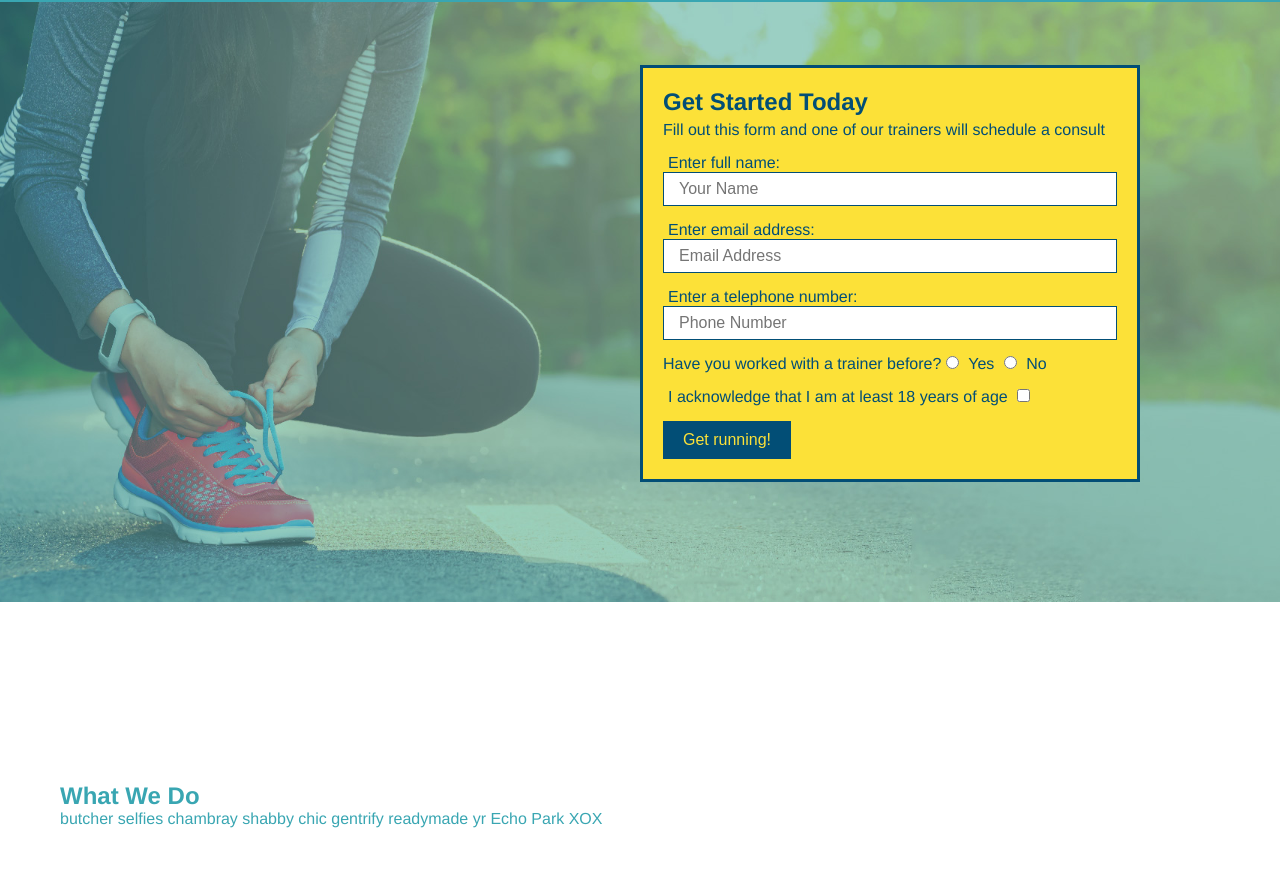
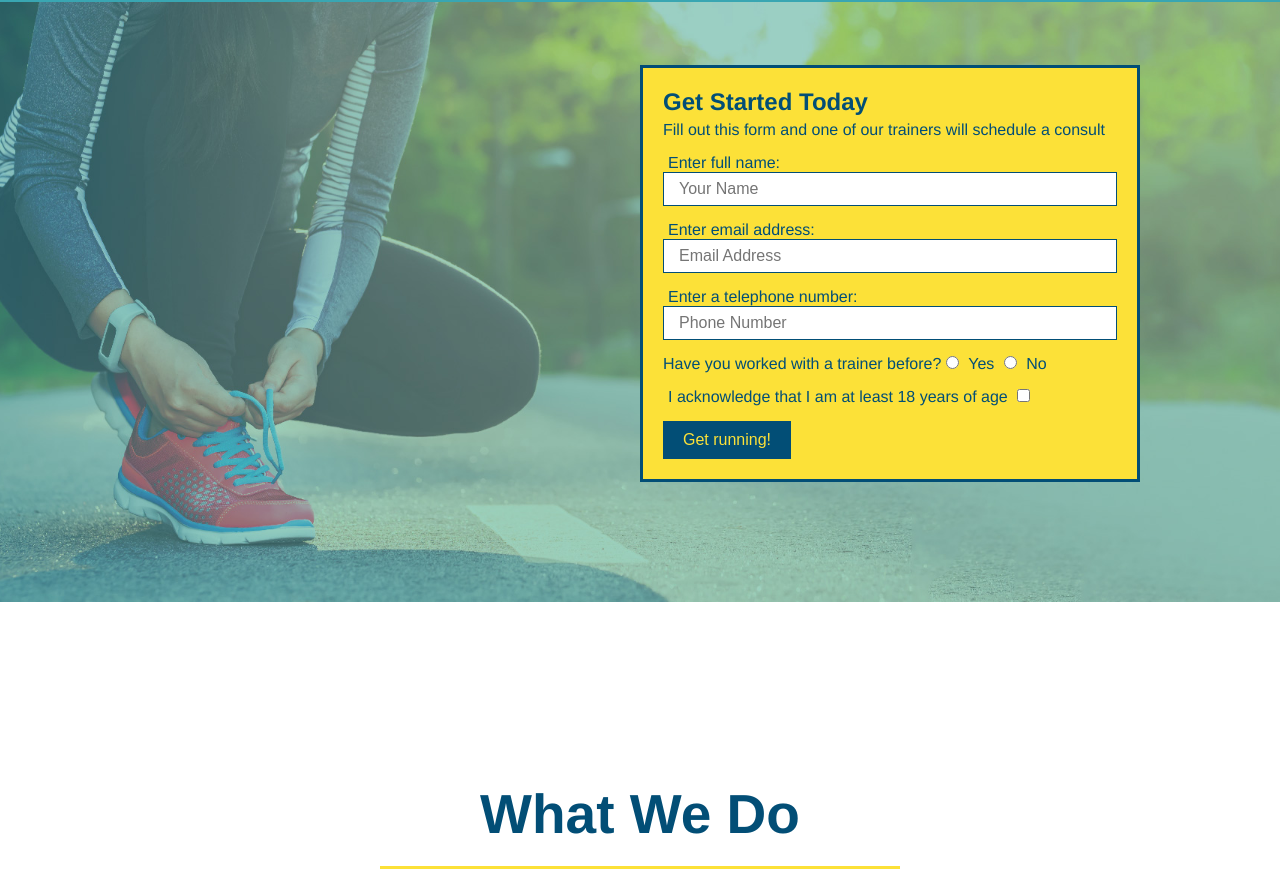
Before and after one commit to buykajamsran/run-buddy, a plain HTML site: page index.html in a window 1280 px wide. Shown: the part 80-952 px from the top of the page. Drawn offline with Linux system fonts and the light colour scheme.

Commit message:
style what we do section

```diff
--- a/assets/css/style.css
+++ b/assets/css/style.css
@@ -123,4 +123,26 @@ section {
     font-size: 16px;
 }
 
+.intro {
+    text-align: center;
+}
+
+.intro h2 {
+    /* add this alongside your other declarations */
+    display: inline-block;
+    font-size: 55px;
+    color: #024e76;
+    margin-bottom: 35px;
+    padding: 0 100px 20px 100px;
+    border-bottom: 3px solid;
+    border-color: #fce138;
+}
+
+.intro p {
+    margin: 0 auto;
+    line-height: 1.7;
+    color: #39a6b2;
+    width: 80%;
+    font-size: 20px;
+}
 /* Hero Style End */
--- a/index.html
+++ b/index.html
@@ -74,10 +74,10 @@
         </section>
 
         <!-- "what we do" section -->
-        <section id="what-we-do">
+        <section id="what-we-do" class="intro">
             <h2>What We Do</h2>
             <p>
-                butcher selfies chambray shabby chic gentrify readymade yr Echo Park XOX
+                butcher selfies chambray shabby chic gentrify readymade yr Echo Park XOXO Tumblr normcore Banksy direct trade Blue Bottle chillwave you probably haven't heard of them single-origin coffee Vice fanny pack fixie Odd Future Austin fingerstache pickled twee synth Wes Anderson Thundercats viral bitters flannel meggings narwhal Marfa Schlitz sustainable Intelligentsia umami deep v craft
             </p>
         </section>
 
```
